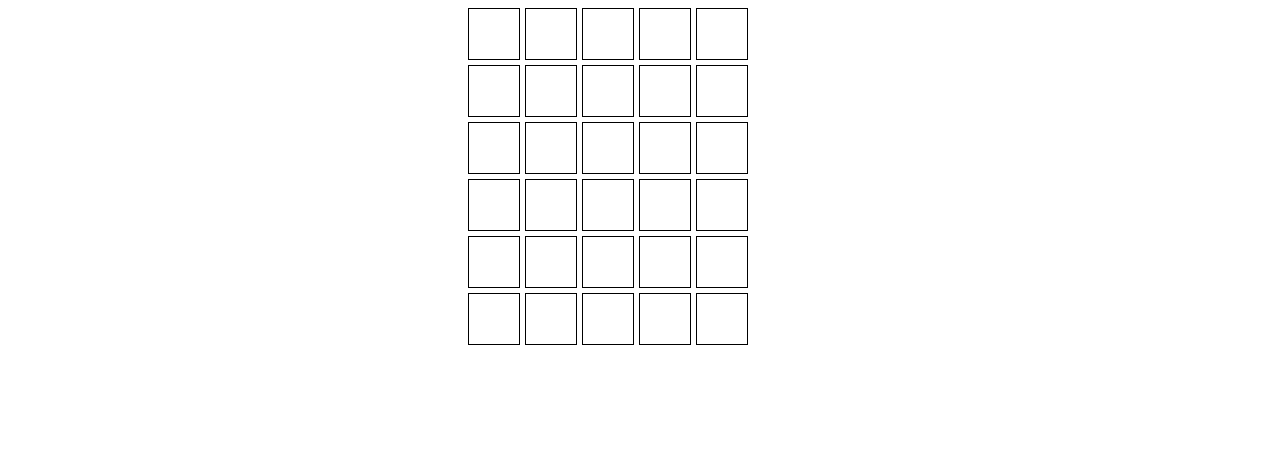
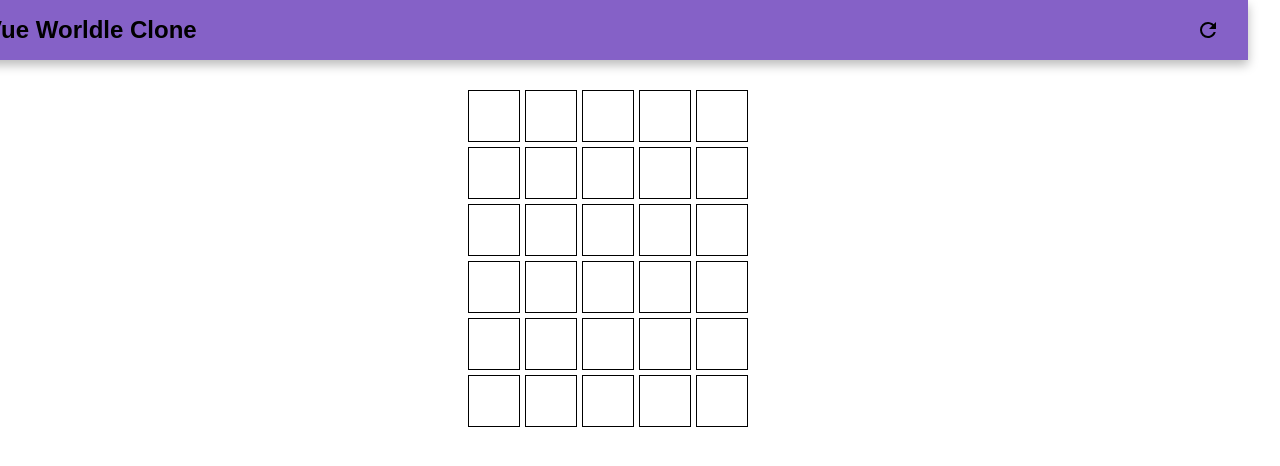
Before and after one commit to joe4576/wordle-vue, a Vue app: page / in a window 1280 px wide. Shown: the top 466 px of the page. Built offline with nearby package versions, Linux system fonts and the light colour scheme.

Commit message:
Add app bar

```diff
--- a/src/App.vue
+++ b/src/App.vue
@@ -1,5 +1,6 @@
 <script setup lang="ts">
 import Board from "@/components/Board.vue";
+import AppBar from "@/components/AppBar.vue";
 import { Tile } from "@/tile";
 import { deepArrayClone } from "@/utils";
 import { reactive, watch } from "vue";
@@ -89,20 +90,35 @@ window.addEventListener("keydown", (event) => {
     }
   }
 });
+
+const handleReset = () => {
+  console.log("reset");
+};
 </script>
 
 <template>
   <main>
+    <app-bar @reset="handleReset" />
     <div class="main-container">
       <board :tiles="state.board" />
     </div>
   </main>
 </template>
 
-<style scoped>
-.main-container {
+<style>
+/* App-wide styles */
+#app {
   display: flex;
   justify-content: center;
   max-width: 1200px;
 }
+
+body {
+  margin-top: 0;
+}
+
+.main-container {
+  display: flex;
+  justify-content: center;
+}
 </style>
--- /dev/null
+++ b/src/components/AppBar.vue
@@ -0,0 +1,37 @@
+<script lang="ts" setup>
+import ResetButton from "@/components/ResetButton.vue";
+
+defineEmits<{
+  (e: "reset"): void;
+}>();
+</script>
+
+<template>
+  <header>
+    <div class="header-content">
+      <h1>Vue Worldle Clone</h1>
+      <reset-button @click="$emit('reset')" />
+    </div>
+  </header>
+</template>
+
+<style scoped>
+header {
+  width: 100vw;
+  background-color: #8561c7;
+  box-shadow: 0 5px 10px #bbb;
+  margin-bottom: 30px;
+}
+
+.header-content {
+  display: flex;
+  align-items: center;
+  justify-content: space-between;
+  margin: 0 15px 0 18px;
+}
+
+h1 {
+  font-size: 1.5rem;
+  font-family: Arial, Helvetica, sans-serif;
+}
+</style>
--- a/src/components/Board.vue
+++ b/src/components/Board.vue
@@ -27,7 +27,7 @@ const generateRows = (): VNode[][] => {
 const renderBoard = (): VNode =>
   h(
     "div",
-    { class: "container" },
+    { class: "board" },
     generateRows().map((row) => h("div", { class: "row" }, [...row]))
   );
 </script>
--- /dev/null
+++ b/src/components/ResetButton.vue
@@ -0,0 +1,36 @@
+<script lang="ts" setup>
+import { ref } from "vue";
+
+defineEmits<{
+  (e: "click"): void;
+}>();
+
+const hover = ref(false);
+</script>
+
+<template>
+  <div
+    id="reset"
+    @mouseenter="hover = true"
+    @mouseleave="hover = false"
+    @click="$emit('click')"
+  >
+    <svg style="width: 24px; height: 24px" viewBox="0 0 24 24">
+      <path
+        :fill="hover ? 'white' : 'black'"
+        d="M17.65,6.35C16.2,4.9 14.21,4 12,4A8,8 0 0,0 4,12A8,8 0 0,0 12,20C15.73,20 18.84,17.45 19.73,14H17.65C16.83,16.33 14.61,18 12,18A6,6 0 0,1 6,12A6,6 0 0,1 12,6C13.66,6 15.14,6.69 16.22,7.78L13,11H20V4L17.65,6.35Z"
+      />
+    </svg>
+  </div>
+</template>
+
+<style scoped>
+#reset {
+  cursor: pointer;
+  width: 50px;
+  height: 50px;
+  display: flex;
+  justify-content: center;
+  align-items: center;
+}
+</style>
--- a/src/styles/board.css
+++ b/src/styles/board.css
@@ -1,4 +1,4 @@
-.container {
+.board {
   display: flex;
   flex-direction: column;
   gap: 5px;
```
